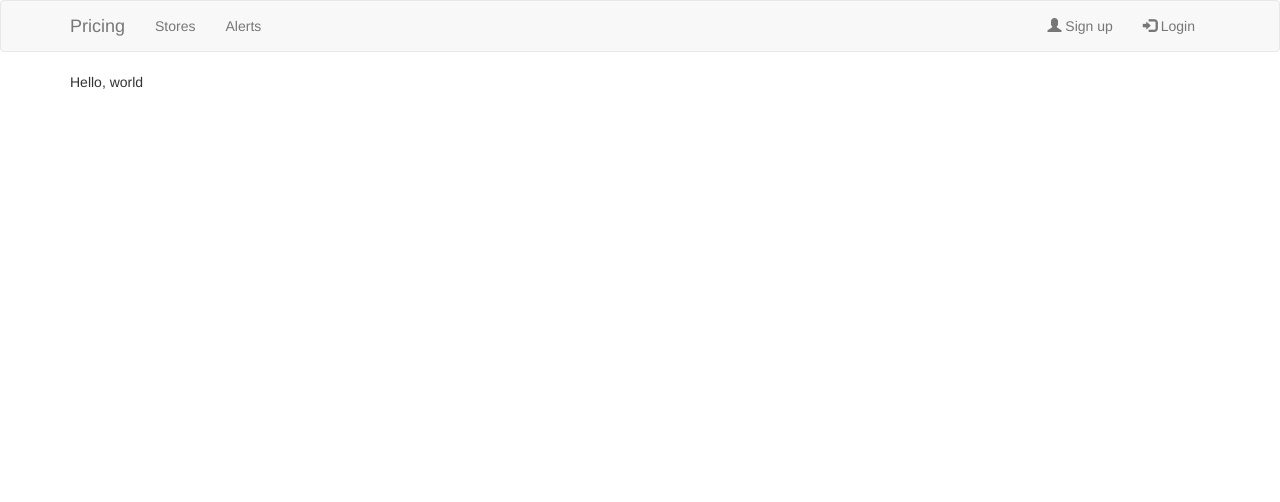
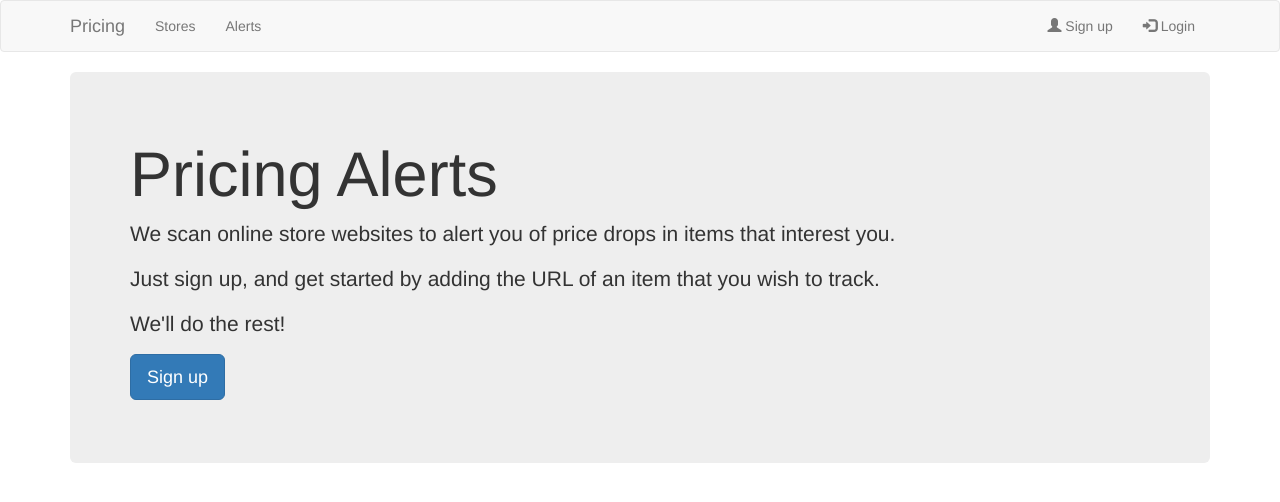
Before and after one commit to asimonia/pricing-alerts, a Flask app: page / in a window 1280 px wide. Shown: the top 502 px of the page. Run offline with Flask 2, Linux system fonts and the light colour scheme; some libraries are stand-ins or nearby versions.

Commit message:
Add a jumbotron on landing page

```diff
--- a/src/templates/home.html
+++ b/src/templates/home.html
@@ -1,4 +1,10 @@
 {% extends "base.html" %}
 {% block content %}
-<p>Hello, world</p>
+<div class="jumbotron">
+	<h1>Pricing Alerts</h1>
+	<p>We scan online store websites to alert you of price drops in items that interest you.</p>
+	<p>Just sign up, and get started by adding the URL of an item that you wish to track.
+	<p>We'll do the rest!</p>
+	<p><a class="btn btn-primary btn-lg" href="{{ url_for('users.register_user') }}" role="button">Sign up</a></p>
+</div>
 {% endblock %}
--- a/src/templates/users/register.html
+++ b/src/templates/users/register.html
@@ -0,0 +1,4 @@
+{% extends "base.html" %}
+{% block content %}
+	<p>Nothing here</p>
+{% endblock %}
```
